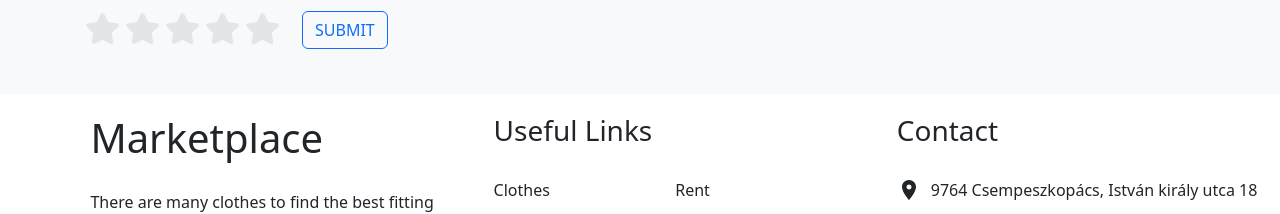
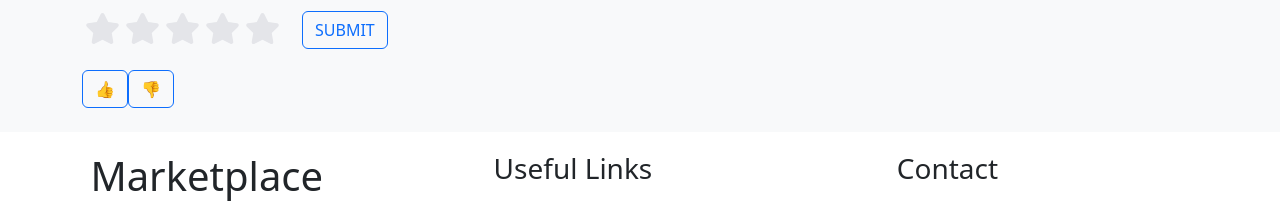
Before and after one commit to Dusi10/marketplace_1, a React (Vite) app: page /User in a window 1280 px wide. Shown: the part 178-392 px from the top of the page. Built offline with nearby package versions, Linux system fonts and the light colour scheme; no server answers; the database is empty.

Commit message:
Likes/Dislikes component (#1)

```diff
--- /dev/null
+++ b/src/components/Likes/Dislikes.tsx
@@ -0,0 +1,90 @@
+import {
+  addDoc,
+  collection,
+  deleteDoc,
+  doc,
+  getDocs,
+  query,
+  where,
+} from "firebase/firestore";
+import { auth, db } from "../../config/firebase";
+import { useAuthState } from "react-firebase-hooks/auth";
+import { Button } from "react-bootstrap";
+import { useEffect, useState } from "react";
+
+interface Like {
+  userId: string;
+}
+
+export const Likes = () => {
+  const likesRef = collection(db, "Like");
+  const disLikesRef = collection(db, "DisLike");
+
+  const [user] = useAuthState(auth);
+
+  const [like, setLike] = useState<Like[] | null>(null);
+  const [disLike, setDisLike] = useState<Like[] | null>(null);
+
+  const LikesDoc = query(likesRef);
+  const disLikesDoc = query(disLikesRef);
+
+  const getLikes = async () => {
+    const data = await getDocs(LikesDoc);
+    setLike(data.docs.map((doc) => ({ userId: doc.data().userId })));
+  };
+  const getDislikes = async () => {
+    const disLikesData = await getDocs(disLikesDoc);
+    setDisLike(disLikesData.docs.map((doc) => ({ userId: doc.data().userId })));
+  };
+  // To make sure that one user can only once like or dislike I added the users auth state which keeps track on whose logged in and also when the user like or dislikes it uploades a userId to the firebase database and the code below checks if that userId is equal to the user.uid which is uploaded to the firebase then the person cant like it anymore, also I added a delet function as well so if the like button is pressed again he can take back the like which he gave and the users uid will be deleted from the firebqase too so he will be able to like it again if he wants to.
+  const addLike = async () => {
+    const userLikesQuery = query(likesRef, where("userId", "==", user?.uid));
+    const userLikes = await getDocs(userLikesQuery);
+
+    if (userLikes.size === 0) {
+      await addDoc(likesRef, { userId: user?.uid });
+      await getLikes();
+    } else {
+      await deleteDoc(doc(likesRef, userLikes.docs[0].id));
+      await getLikes();
+    }
+  };
+
+  const addDisLike = async () => {
+    const userDisLikesQuery = query(
+      disLikesRef,
+      where("userId", "==", user?.uid)
+    );
+    const userDisLikes = await getDocs(userDisLikesQuery);
+
+    if (userDisLikes.size === 0) {
+      await addDoc(disLikesRef, { userId: user?.uid });
+      await getDislikes();
+    } else {
+      await deleteDoc(doc(disLikesRef, userDisLikes.docs[0].id));
+      await getDislikes();
+    }
+  };
+  // a useeffect needed to re render the states when it changes so we can see the new values without updating the page
+  useEffect(() => {
+    getLikes();
+    getDislikes();
+  }, []);
+
+  return (
+    <div>
+      <div className="">
+        {/* I added an extra which checks if the counter is higher then 0 if its not it wont show the likes or dislikes with the counter to keep it more clean
+         */}
+        <Button variant="outline-primary" onClick={addLike}>
+          &#128077;
+        </Button>
+        {like && like.length > 0 && <p>Likes: {like?.length} </p>}
+        <Button variant="outline-primary" onClick={addDisLike}>
+          &#128078;
+        </Button>
+        {disLike && disLike.length > 0 && <p>Dislikes: {disLike?.length} </p>}
+      </div>
+    </div>
+  );
+};
--- a/src/pages/User.tsx
+++ b/src/pages/User.tsx
@@ -1,8 +1,10 @@
+import { Likes } from "../components/Likes/Dislikes";
 import { Rating } from "../components/rating";
 
 export const User = () => {
   return <>
   User Page
   <Rating/>
+  <Likes/>
   </>;
 };
```
